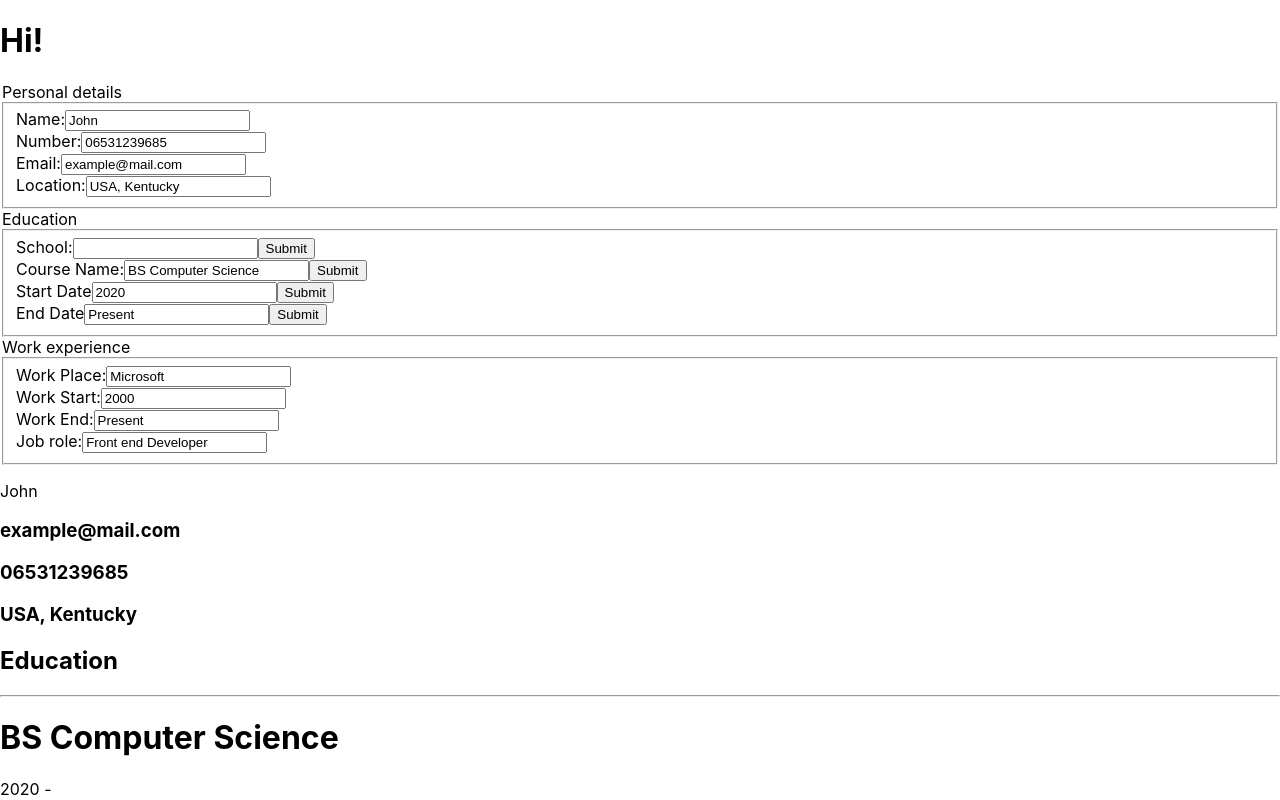
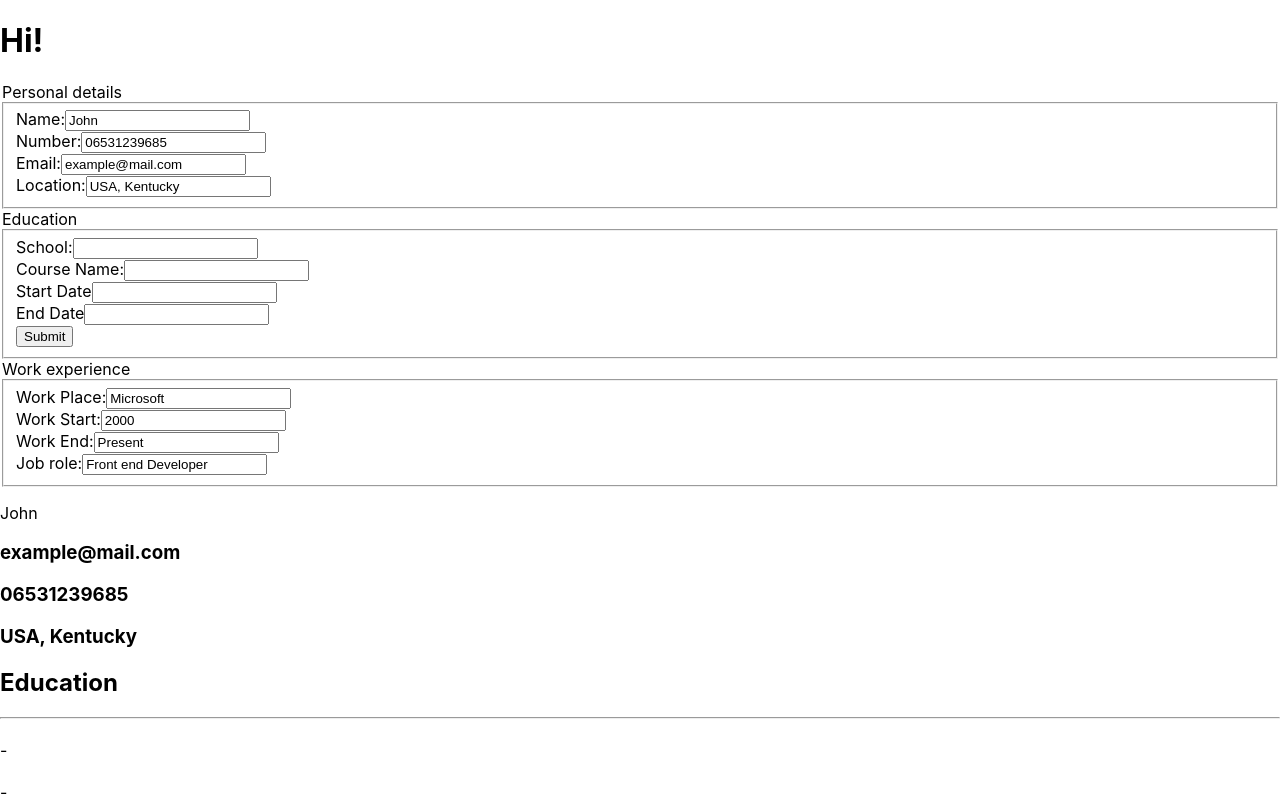
Before and after one commit to aaronlrv/cv-app, a React (Create React App) app in the folder cv-project/: page / in a window 1280 px wide. Shown: the top 800 px of the page. Built offline with nearby package versions, Linux system fonts and the light colour scheme.

Commit message:
Add function to take more than one education

```diff
--- a/cv-project/src/components/Form.js
+++ b/cv-project/src/components/Form.js
@@ -7,9 +7,9 @@ function Form() {
   let [email, setEmail] = useState("example@mail.com");
   let [location, setLocation] = useState("USA, Kentucky");
   let [school, setSchool] = useState([]);
-  let [course, setCourse] = useState("BS Computer Science");
-  let [startDate, setStartDate] = useState("2020");
-  let [endDate, setEndDate] = useState("Present");
+  let [course, setCourse] = useState([]);
+  let [startDate, setStartDate] = useState([]);
+  let [endDate, setEndDate] = useState([]);
   let [workPlace, setWorkPlace] = useState("Microsoft");
   let [workStart, setWorkStart] = useState("2000");
   let [workEnd, setWorkEnd] = useState("Present");
@@ -30,12 +30,21 @@ function Form() {
     job: job,
   };
 
-  function addSchool(e) {
+  function addEducation(e) {
     e.preventDefault();
-    let name = document.getElementById("school").value;
-    console.log(name);
+    let schoolName = document.getElementById("school").value;
+    let courseName = document.getElementById("course").value;
+    let startDate = document.getElementById("dateStart").value;
+    let endDate = document.getElementById("dateEnd").value;
+    console.log(schoolName);
+    console.log(courseName);
+    console.log(startDate);
+    console.log(endDate);
 
-    setSchool((prev) => [...prev, name]);
+    setSchool((prev) => [...prev, schoolName]);
+    setCourse((prev) => [...prev, courseName]);
+    setStartDate((prev) => [...prev, startDate]);
+    setEndDate((prev) => [...prev, endDate]);
   }
 
   return (
@@ -114,51 +123,28 @@ function Form() {
                     School:
                   </label>
                   <input type="text" name="school" id="school" />
-                  <button onClick={(e) => addSchool(e)}>Submit</button>
                 </div>
                 <div className="courseDiv">
                   <label class="mt-3 w-24 inline-block" htmlFor="course">
                     Course Name:
                   </label>
-                  <input
-                    type="text"
-                    name="course"
-                    id="course"
-                    value={course}
-                    onChange={(e) => setCourse(e.target.value)}
-                  />
-                  <button>Submit</button>
+                  <input type="text" name="course" id="course" />
                 </div>
                 <div className="dateStart">
                   <label class="mt-3 w-24 inline-block" htmlFor="dateStart">
                     Start Date
                   </label>
-                  <input
-                    type="text"
-                    name="dateStart"
-                    id="dateStart"
-                    value={startDate}
-                    onChange={(e) =>
-                      setStartDate(e.target.value) + console.log(e.target.name)
-                    }
-                  />
-                  <button>Submit</button>
+                  <input type="text" name="dateStart" id="dateStart" />
                 </div>
                 <div className="dateEnd">
                   <label class="mt-3 w-24 inline-block" htmlFor="dateEnd">
                     End Date
                   </label>
-                  <input
-                    type="text"
-                    name="dateEnd"
-                    id="dateEnd"
-                    value={endDate}
-                    onChange={(e) => setEndDate(e.target.value)}
-                  />
-                  <button>Submit</button>
+                  <input type="text" name="dateEnd" id="dateEnd" />
                 </div>
               </div>
             </div>
+            <button onClick={(e) => addEducation(e)}>Submit</button>
           </fieldset>
 
           <legend class="mb-5 font-bold underline size text-2xl">
```
